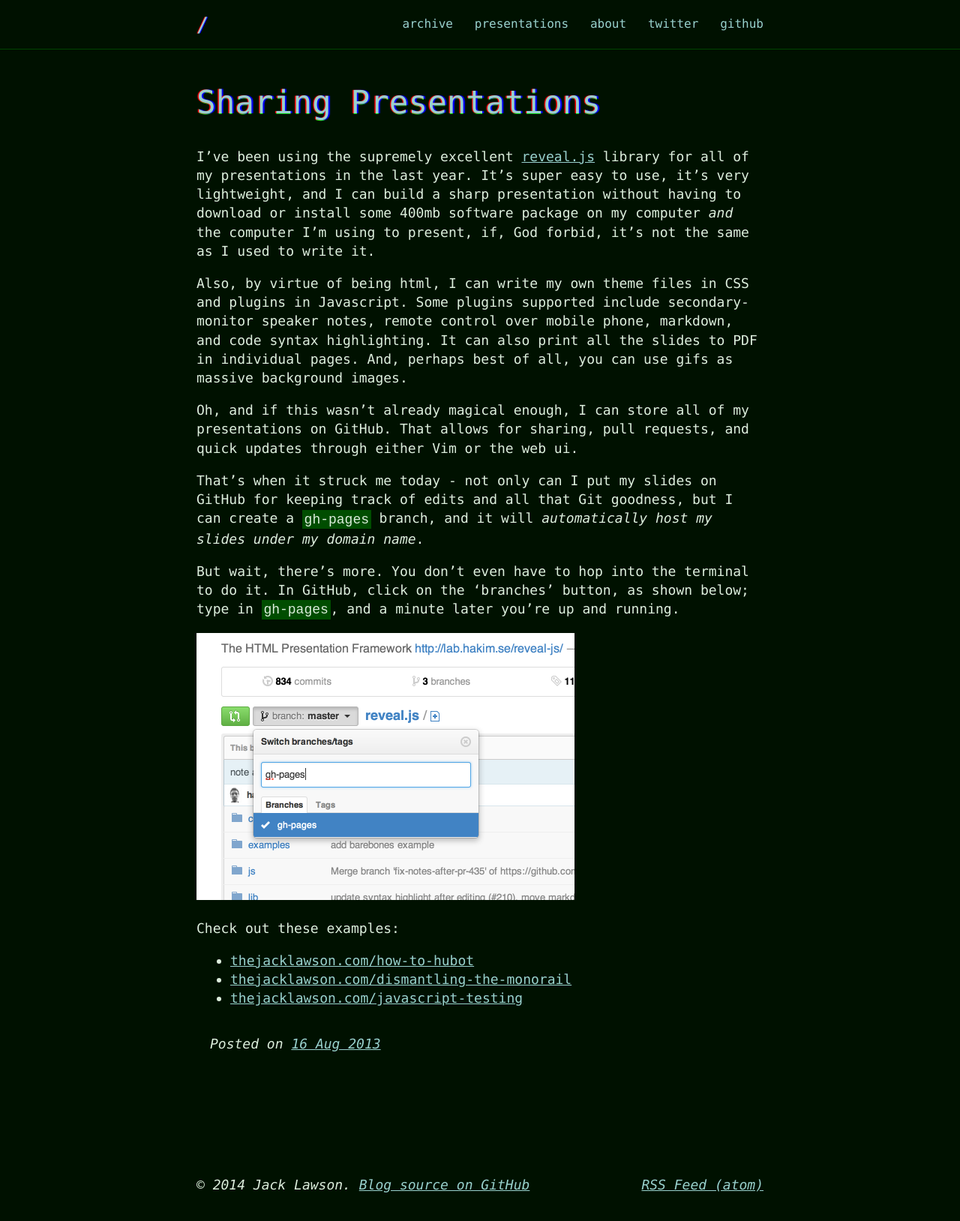
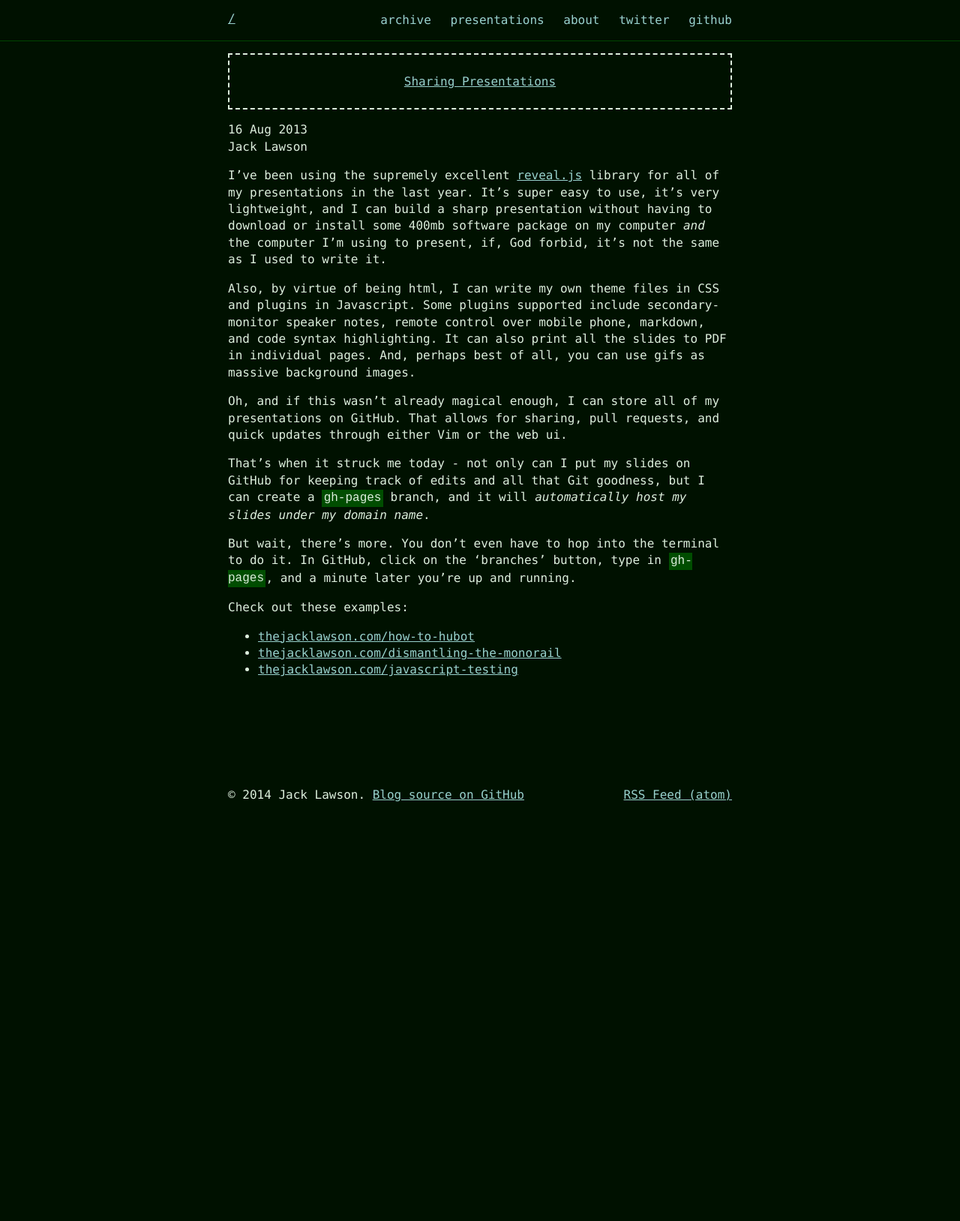
Before and after one commit to ajacksified/ajacksified.github.com, a Jekyll site: the page built from _posts/2013-08-16-sharing-presentations.markdown, in a window 1280 px wide. Shown: the whole page at 75% size. Built offline with Jekyll 4.4.1, drawn with Linux system fonts in a browser that asks for light colours; some web fonts are replaced; Markdown is read by kramdown in place of the engine named in the settings; after the commit the page ends 1087 px from its top, so only the background shows below that.

Commit message:
Updated style

```diff
--- a/_layouts/post.html
+++ b/_layouts/post.html
@@ -1,22 +1,23 @@
 ---
 layout: default
 ---
-<div class="post container">
-  <div class="row">
+<div class='post container'>
+  <div class='row'>
     <article class='article'>
-      <header class="site-header">
-        <h1><a href="{{ post.url }}">{{ page.title }}</a></h1>
+      <header>
+        <h1 class='post-title'><a href='{{ post.url }}'>{{ page.title }}</a></h1>
       </header>
+      <footer>
+        <p>
+          <time datetime='{{ page.date | date_to_xmlschema }}' pubdate>{{ page.date | date_to_string }}</time>
+          <br />
+          Jack Lawson
+        </p>
+      </footer>
 
-      <div class="body">
+      <div class='body'>
         {{ content }}
       </div>
-
-      <footer>
-        <p>
-          Posted on <a href="{{ page.url }}"><time datetime="{{ page.date | date_to_xmlschema }}" pubdate>{{ page.date | date_to_string }}</time></a>
-        </p>
-      </footer>
     </article>
   </div>
 </div>
--- a/_posts/2013-08-16-sharing-presentations.markdown
+++ b/_posts/2013-08-16-sharing-presentations.markdown
@@ -29,10 +29,8 @@ keeping track of edits and all that Git goodness, but I can create a `gh-pages`
 branch, and it will *automatically host my slides under my domain name*.
 
 But wait, there's more. You don't even have to hop into the terminal to do it.
-In GitHub, click on the 'branches' button, as shown below; type in `gh-pages`,
+In GitHub, click on the 'branches' button, type in `gh-pages`,
 and a minute later you're up and running.
-
-<img src="/img/posts/sharing-presentations-github.png" alt="Clicking the branch button in a GitHub repository" width="504" />
 
 Check out these examples:
 
--- a/css/styles.css
+++ b/css/styles.css
@@ -55,7 +55,7 @@ body {
   color: #ded;
   font-family: 'Inconsolata', Consolas, monospace;
   line-height: 1.4em;
-  font-size: 18px;
+  font-size: 1em;
   text-rendering: optimizeLegibility;
 }
 
@@ -65,45 +65,47 @@ h1, h2, h3, strong {
 
 h1, h2, h3 {
   line-height: 1.1em;
+  font-size: 1em;
 }
 
 h1 a, h2 a, h3 a {
   border: none;
 }
 
-h1 {
-  font-size: 32pt;
-}
-
-h2 {
-  font-size: 24pt;
-}
-
-h3 {
-  font-size: 20pt;
+h2::before {
+  content: '# ';
 }
 
 h3::before {
-  content: '# ';
+  content: '## ';
 }
 
 a {
   color: #99d1ce;
 }
 
-h1 a {
-  text-decoration: none;
 
-  text-shadow: -.033em 0 .025em rgba(255, 0, 0, 1),
-    .05em 0 .033em rgba(0, 0, 255, 1),
-    .0 .025em .005em rgba(0, 255, 0, 1);
-
-  -webkit-animation: twitch .1s linear 0s infinite alternate;
-  animation: twitch .1s linear 0s infinite alternate;
+.article {
+  margin: 0 auto 5em auto;
 }
 
-.article {
-  margin: 0 auto 2em auto;
+.heading {
+  text-decoration: none;
+  color: #ded;
+}
+
+.article header {
+  padding: 1em;
+  margin-bottom: 1em;
+  border: dashed 2px;
+}
+
+.article header h1 {
+  text-align: center;
+}
+
+.article header p {
+  margin: 0;
 }
 
 .article ol, .article ul {
@@ -114,23 +116,12 @@ h1 a {
   margin: 0 auto 1em auto;
 }
 
-.article footer {
-  margin-bottom: 2em;
-}
-
-footer {
-  font-style: italic;
-  padding: 1em;
-  margin-top: 1em;
-}
-
 code {
   background: rgba(0,255,0,.25);
   padding: .15em;
 }
 
 pre {
-  font-size: 13px;
   line-height: 1.4em;
 }
 
@@ -145,11 +136,6 @@ blockquote {
   margin: 1em;
   padding: .5em 1em;
   quotes: "\201C""\201D""\2018""\2019";
-  font-size: 22px;
-}
-
-aside h1 {
-  font-size: 18pt;
 }
 
 .row {
@@ -189,7 +175,6 @@ aside h1 {
 }
 
 .nav-bar-heading {
-  font-size: 20pt;
   float: left;
   margin: 0;
 }
@@ -206,7 +191,6 @@ aside h1 {
 }
 
 .nav-list a {
-  font-size: 12pt;
   display: inline-block;
   text-decoration: none;
 }
@@ -250,11 +234,9 @@ aside h1 {
   .siteheader h1 {
     color: #98193d;
     line-height: 1em;
-    font-size: 40px;
   }
 
   .siteheader h2 {
-    font-size: 41px;
     line-height: 1em;
   }
 
```
Also changed, not shown: index.html (+12 -9 lines).
